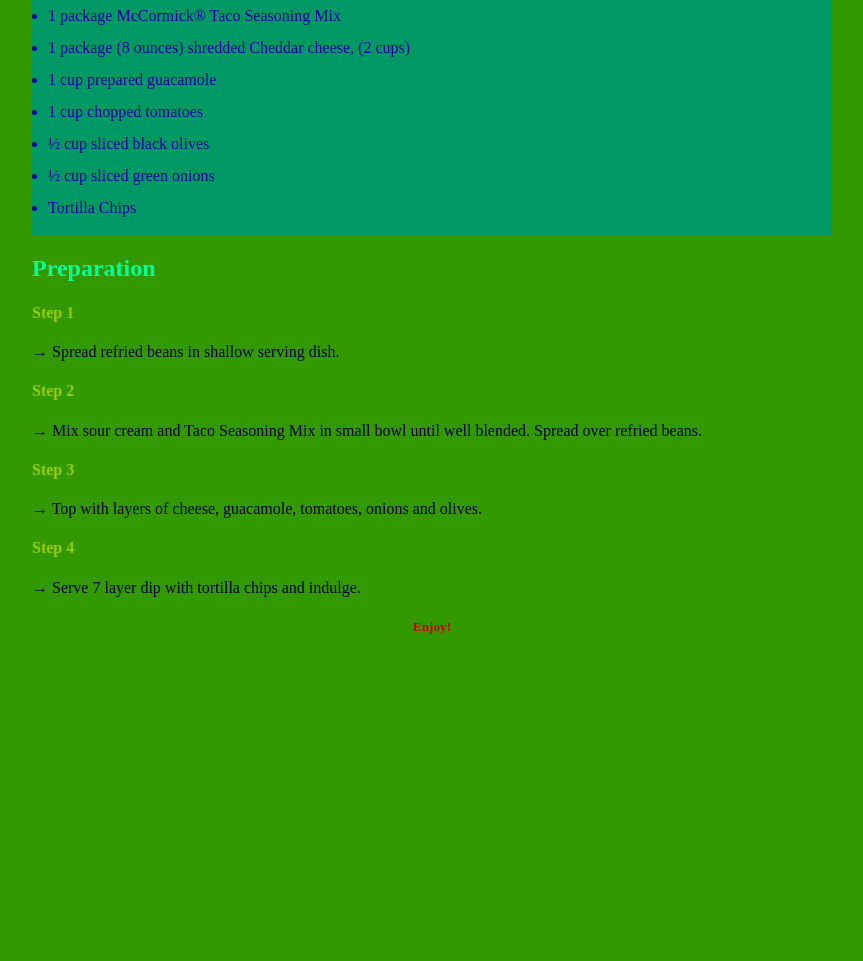
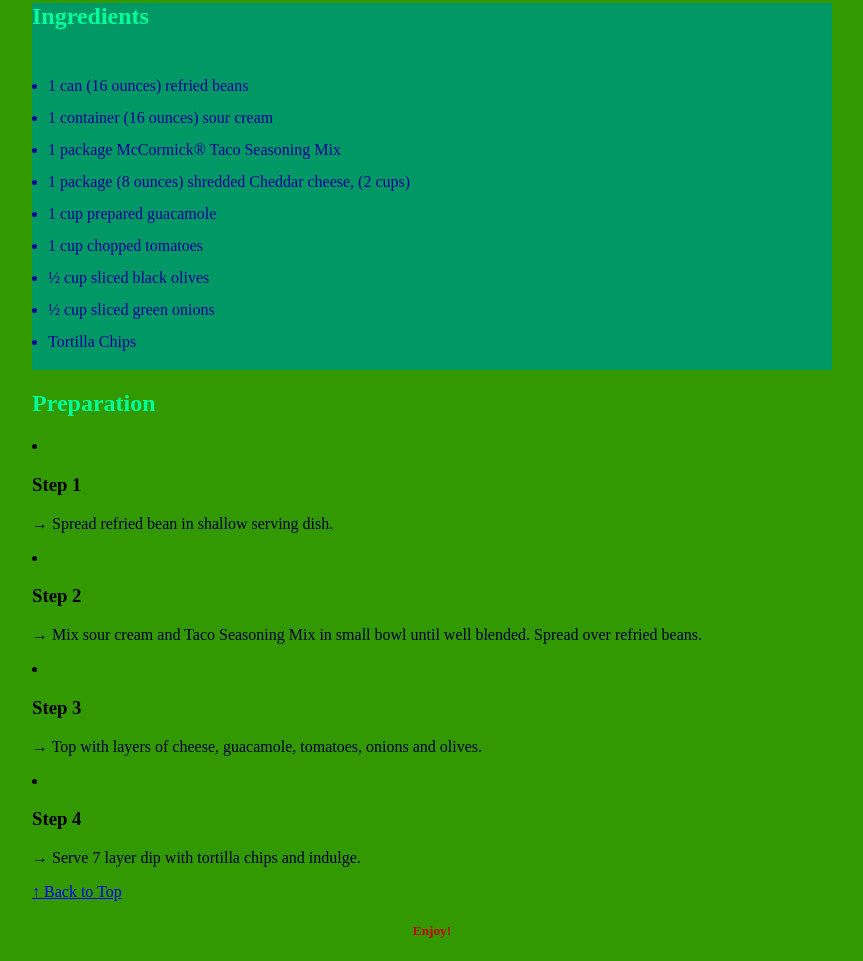
Before and after one commit to airieanna-lane/recipe, a plain HTML site: page index.html in a window 1280 px wide. Shown: the part 1408-2369 px from the top of the page, without its empty margins (208-1071 px from the left). Before the commit the page ends 2065 px from the top, so only its background shows below. Drawn offline with Linux system fonts and the light colour scheme.

Commit message:
Add files via upload

```diff
--- a/index.html
+++ b/index.html
@@ -3,10 +3,20 @@
 <head>
   <meta charset="utf-8">
   <link rel="stylesheet" href="css/main.css">
+  <title>Seven Layer Bean Dip</title>
   <meta name="author" content="Airieanna Lane">
+  <!-- <meta name= "viewpoint" content= -->
 
 </head>
 <body>
+
+  <nav id="menu">
+    <h2>Menu</h2>
+<ul>
+  <li><a href="#ingredients">Ingredients</a></li>
+  <li><a href="#preparation">Preparation</a></li>
+</ul>
+  </nav>
 
 <header>
 
@@ -23,32 +33,46 @@
 
 <strong>15 min prep time | 43 calories | 9 ingredients</strong>
 
+<div>
 <section id="ingredients">
-<h2> Ingredients </h2>
+<h2>Ingredients</h2>
 
 <ul>
-  <li> 1 can (16 ounces) refried beans</li>
-  <li> 1 container (16 ounces) sour cream</li>
-  <li> 1 package McCormick&#174; Taco Seasoning Mix</li>
-  <li> 1 package (8 ounces) shredded Cheddar cheese, (2 cups)</li>
-  <li> 1 cup prepared guacamole</li>
-  <li> 1 cup chopped tomatoes</li>
-  <li> ½ cup sliced black olives</li>
-  <li> ½ cup sliced green onions</li>
-  <li> Tortilla Chips</li>
+  <li>1 can (16 ounces) refried beans</li>
+  <li>1 container (16 ounces) sour cream</li>
+  <li>1 package McCormick® Taco Seasoning Mix</li>
+  <li>1 package (8 ounces) shredded Cheddar cheese, (2 cups)</li>
+  <li>1 cup prepared guacamole</li>
+  <li>1 cup chopped tomatoes</li>
+  <li>½ cup sliced black olives</li>
+  <li>½ cup sliced green onions</li>
+  <li>Tortilla Chips</li>
 
 </ul>
 
 </section>
 
+<section id="preparation">
 <h2>Preparation</h2>
-<h4>Step 1</h4>
-<p> → Spread refried beans in shallow serving dish.</p>
-<h4>Step 2</h4>
+  <li>
+<h3>Step 1</h3>
+<p> → Spread refried bean in shallow serving dish.</p>
+</li>
+<li>
+<h3>Step 2</h3>
 <p> → Mix sour cream and Taco Seasoning Mix in small bowl until well blended. Spread over refried beans.</p>
-<h4>Step 3</h4>
+</li>
+<li>
+<h3>Step 3</h3>
 <p> → Top with layers of cheese, guacamole, tomatoes, onions and olives.</p>
-<h4>Step 4</h4>
+</li>
+<li>
+<h3>Step 4</h3>
 <p> → Serve 7 layer dip with tortilla chips and indulge.</p>
-
+</li>
+</section>
+</div>
+<div class="back-to-top">
+ <a href="#menu">↑ Back to Top</a>
+</div>
 <h5 align="center">Enjoy!</h5>
```
